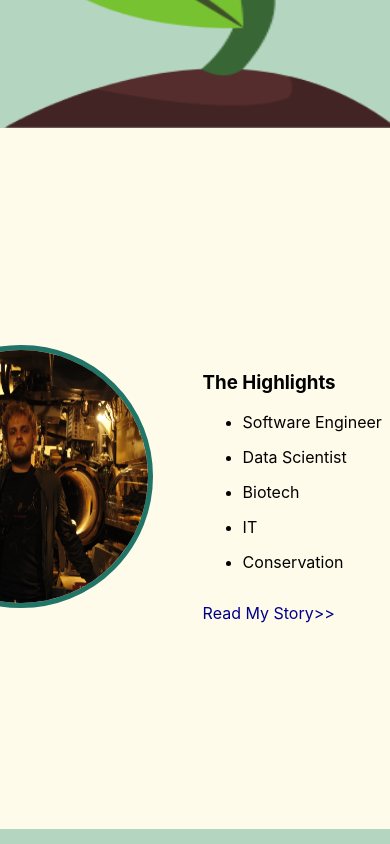
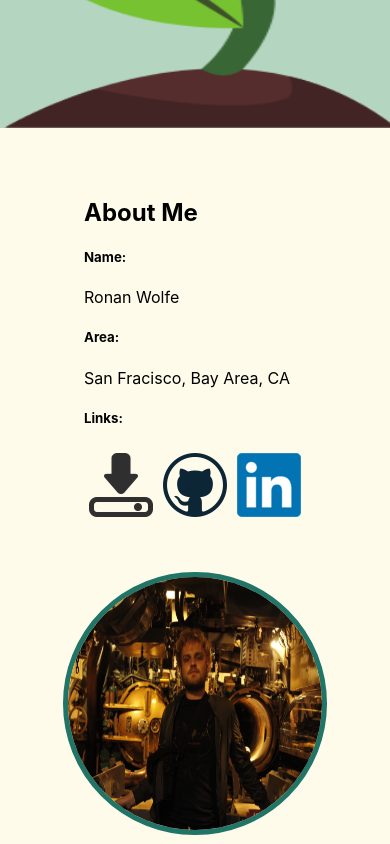
Before and after one commit to RonanGW/WolfGrove, a React (Create React App) app: page / in a window 390 px wide. Shown: the part 2000-2844 px from the top of the page. Built offline with nearby package versions, Linux system fonts and the light colour scheme.

Commit message:
Stopped content from being pushed out of frame in small windows with row-wrapping

```diff
--- a/src/App.css
+++ b/src/App.css
@@ -65,8 +65,6 @@
 }
 
 .Bio {
-    display: flex;
-    flex-direction: column;
     background-color: #FEFBEA;
     padding: 3vh;
 }
@@ -74,11 +72,12 @@
 .Bio-content {
     display: flex;
     justify-content: center;
+    flex-flow: row wrap;
     align-items: center;
 }
 
 .Bio-item {
-    margin: 25px;<a style={{ color: "#00008B" }}
+    margin: 25px;
 }
 
 .Bio-PFP {
--- a/src/Bio.js
+++ b/src/Bio.js
@@ -61,7 +61,7 @@ class Bio extends Component {
                             </p>
                             <a style={{ color: "#00008B" }} onClick={this.handleFade}>Read The Highlights>></a>
                         </div>
-                        <div className={this.state.highlights ? 'fadeOut' : 'fadeIn'}>
+                        <div style={window.innerWidth < 675 ? { marginLeft: "85px" } : {} } className={this.state.highlights ? 'fadeOut' : 'fadeIn'}>
                             <h3>The Highlights</h3>
                             <ul>
                                 <li style={{ paddingBottom: "15px" }}>Software Engineer</li>
```
